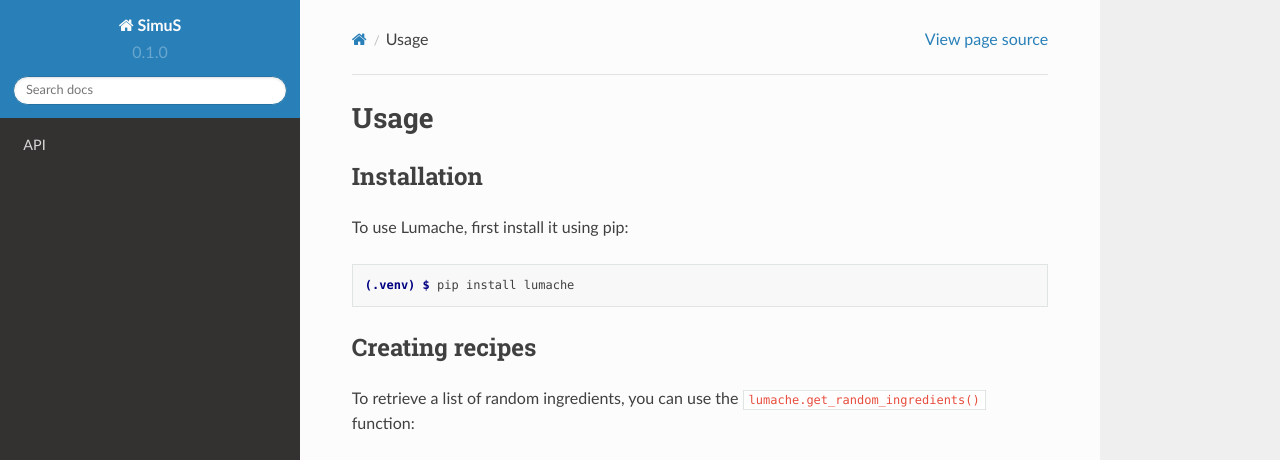
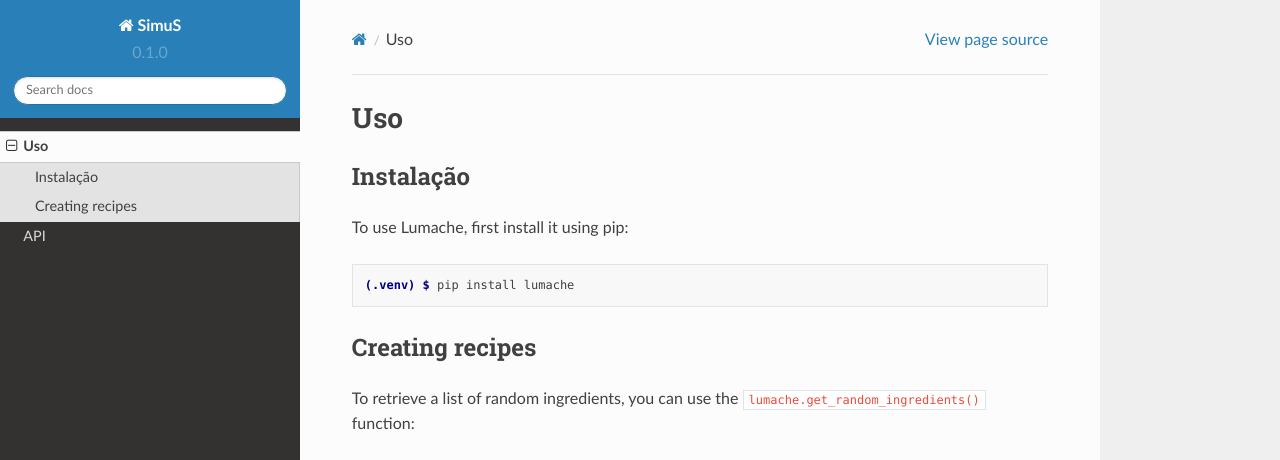
Before and after one commit to gpsilva2003/gpsilva2003.github.io, a Sphinx documentation site: the page built from docs/source/uso.rst, in a window 1280 px wide and 1095 px high. Shown: the top 460 px of the window. Built offline with Sphinx 7.4.7 and the Read the Docs theme 2.0.0, drawn with Linux system fonts in a browser that asks for light colours; pages that are not in the unit, such as notebooks, are missing from menus; grey boxes are pictures that could not be loaded.

Commit message:
Update and rename usage.rst to uso.rst

```diff
--- a/docs/source/usage.rst
+++ b/docs/source/uso.rst
@@ -1,9 +1,9 @@
-Usage
+Uso
 =====
 
 .. _installation:
 
-Installation
+Instalação
 ------------
 
 To use Lumache, first install it using pip:
```
